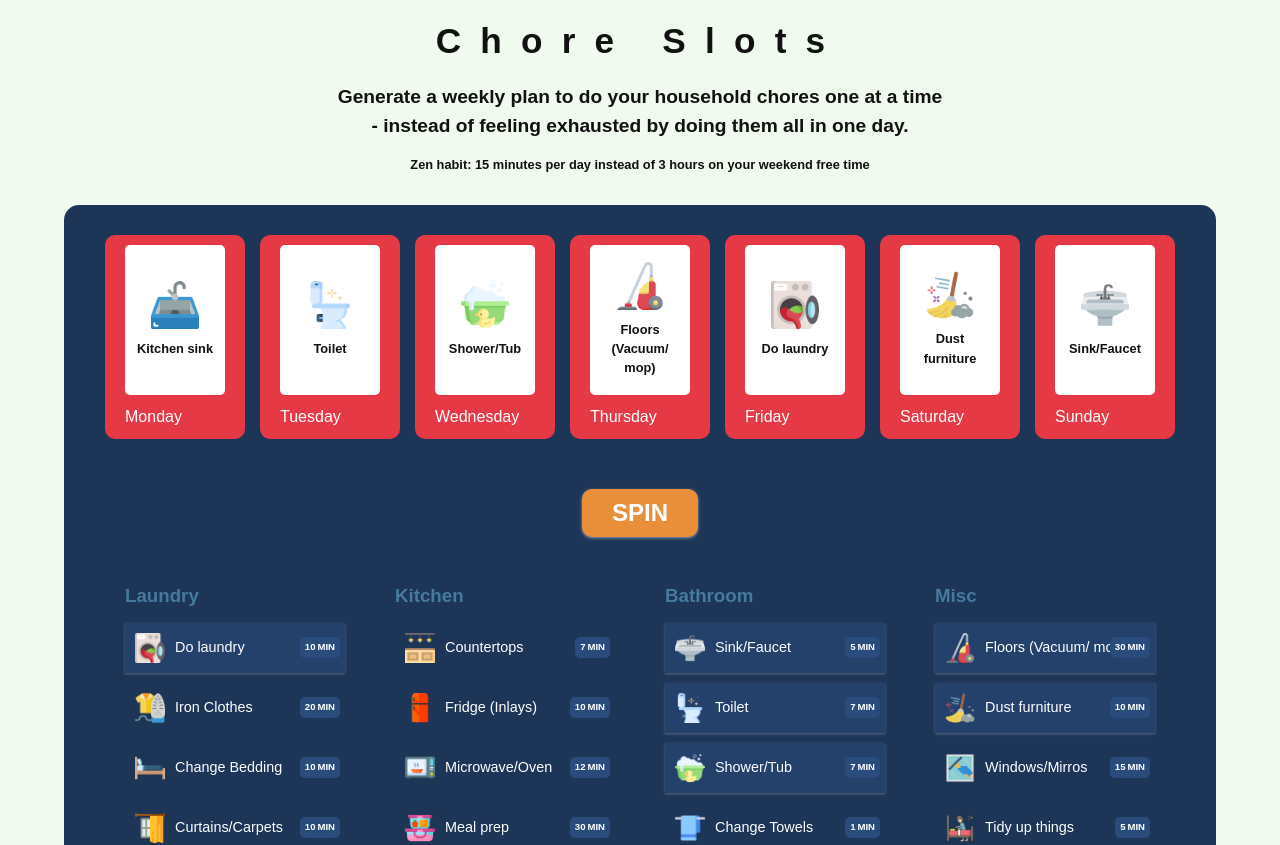
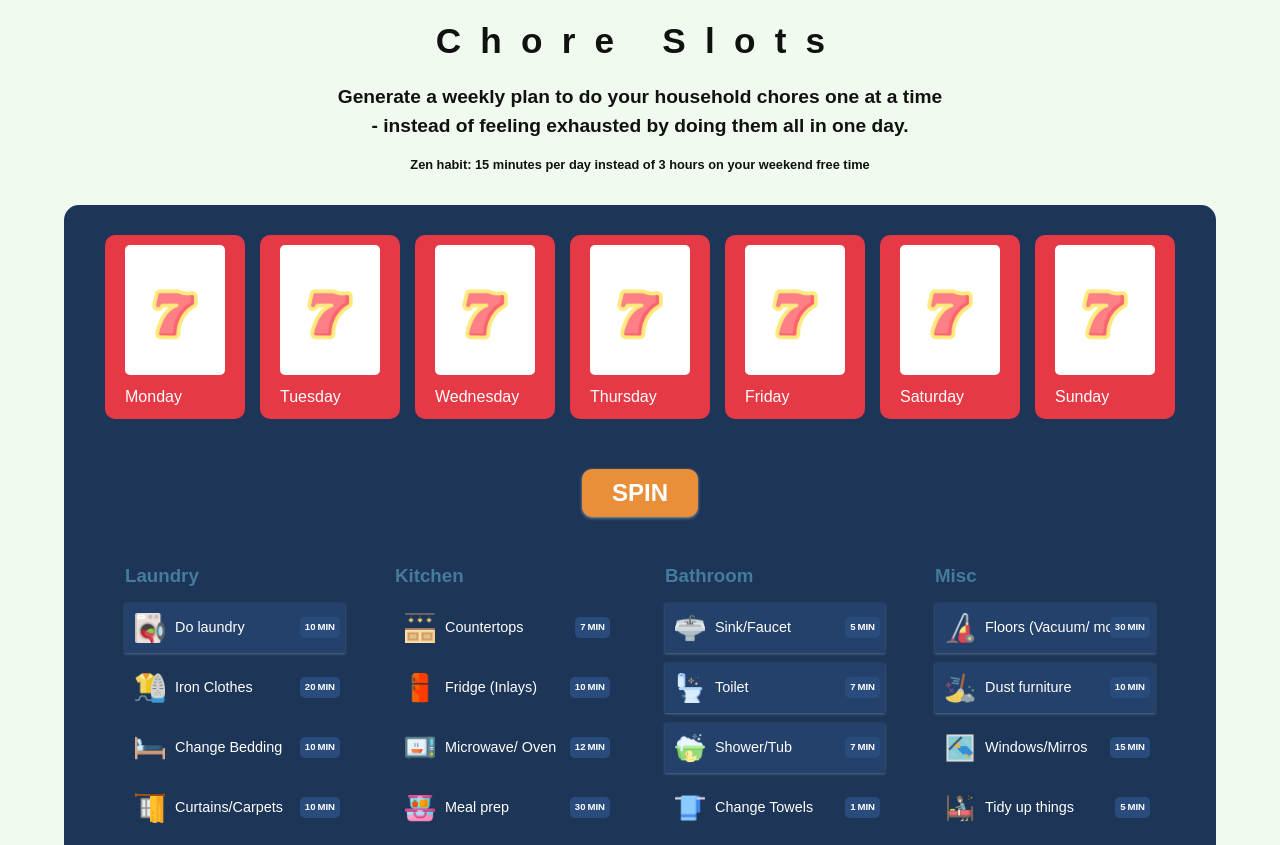
Before and after one commit to nikoisonfire/ChoreSlots, a React (Vite) app: page / in a window 1280 px wide. Shown: the top 845 px of the page. Built offline with nearby package versions, Linux system fonts and the light colour scheme.

Commit message:
made spin work

```diff
--- a/src/Slot.tsx
+++ b/src/Slot.tsx
@@ -1,16 +1,50 @@
 import { Chore } from "./Chore";
 
-const Slot = ({ day, data }: { day: string; data: Chore }) => {
+import seven from "./assets/seven.png";
+import { useEffect, useState } from "react";
+import { replaceImgSrc } from "./util";
+import { shuffle } from "lodash";
+
+const Slot = ({
+  day,
+  data,
+  showDefault,
+  spinning,
+}: {
+  day: string;
+  data: Chore;
+  showDefault: boolean;
+  spinning: boolean;
+}) => {
   const img = new URL(`./assets/chores/${data.icon}`, import.meta.url);
+
+  const defData = shuffle(replaceImgSrc(import.meta.url));
+
+  let classNames = spinning ? "animate" : "";
+
   return (
     <div className="slot">
       <div className="chore">
-        <ul>
-          <li>
-            <img src={img.href} />
-            <span>{data.name}</span>
-          </li>
-        </ul>
+        {showDefault ? (
+          <ul>
+            <li className={classNames}>
+              <img src={seven} className="lucky" />
+            </li>
+            {defData.map((value) => (
+              <li className={classNames}>
+                <img src={value.icon} />
+                <span>{value.name}</span>
+              </li>
+            ))}
+          </ul>
+        ) : (
+          <ul className={showDefault ? "" : "removeTrf"}>
+            <li className={classNames}>
+              <img src={img.href} />
+              <span>{data.name}</span>
+            </li>
+          </ul>
+        )}
       </div>
       <span className="day">{day}</span>
     </div>
--- a/src/Slots.tsx
+++ b/src/Slots.tsx
@@ -4,28 +4,31 @@ import chores from "./chores.json";
 import bedding from "./assets/chores/bedding.png";
 import Slot from "./Slot";
 import { useGlobal } from "./state";
-import { shuffle } from "lodash";
+import { set, shuffle } from "lodash";
+import { useState } from "react";
+import { Chore } from "./Chore";
+import { getAllChores } from "./util";
 
 const Slots = () => {
   const store = useGlobal((state) => state.data);
 
   const pickRandomSelectedChore = () => {
-    const chore_arr = [
-      ...chores.Bathroom,
-      ...chores.Kitchen,
-      ...chores.Laundry,
-      ...chores.Misc,
-    ];
+    const chore_arr = getAllChores();
     const reduced_chores = chore_arr.filter(
+      //@ts-ignore
       (el) => store.checked[el.id] === true
     );
     // const len = reduced_chores.length;
     // const choice = Math.floor(Math.random() * len);
     // return reduced_chores[choice];
-    return shuffle(reduced_chores);
+    let shuff = shuffle(reduced_chores);
+    if (shuff.length > 7) {
+      shuff.length = 7;
+    }
+    return shuff;
   };
 
-  const choices = pickRandomSelectedChore();
+  const [choices, setChoices] = useState(pickRandomSelectedChore());
 
   const daysOfTheWeek = [
     "Monday",
@@ -37,15 +40,32 @@ const Slots = () => {
     "Sunday",
   ];
 
+  const [spinning, setSpinning] = useState(false);
+  const [deff, setDeff] = useState(true);
+
+  const spin = () => {
+    setSpinning(true);
+    setTimeout(() => {
+      setChoices(pickRandomSelectedChore());
+      setDeff(false);
+    }, 3300);
+  };
+
   return (
     <div>
       <div className="slots">
         {choices.map((val, idx) => (
-          <Slot data={val} day={daysOfTheWeek[idx]} key={val.id} />
+          <Slot
+            spinning={spinning}
+            data={val}
+            showDefault={deff}
+            day={daysOfTheWeek[idx]}
+            key={val.id}
+          />
         ))}
       </div>
       <div className="settings">
-        <button type="button" className="spinner">
+        <button type="button" className="spinner" onClick={() => spin()}>
           spin
         </button>
         <Options />
--- a/src/chores.json
+++ b/src/chores.json
@@ -46,7 +46,7 @@
     },
     {
       "id": "microwave",
-      "name": "Microwave/Oven",
+      "name": "Microwave/ Oven",
       "type": "Kitchen",
       "time": 12,
       "icon": "microwave.png"
--- a/src/index.sass
+++ b/src/index.sass
@@ -65,9 +65,10 @@ header
         .chore
             margin-bottom: 10px
             width: 100px
-            height: 150px
+            height: 130px
             padding: 10px
             background: white
+            overflow: hidden
             border-radius: 5px
             display: flex
             justify-content: center
@@ -75,19 +76,57 @@ header
             ul
                 list-style: none
                 padding-left: 0
+                transform: translateY(calc( 50% - 70px))
+                &.removeTrf
+                    transform: none
             li
                 font-size: 0.8rem
                 color: $font
+                margin: 50px 0
                 display: flex
                 justify-content: center
                 flex-wrap: wrap
                 gap: 10px
                 align-items: center
+                &.animate
+                    animation: scrollUp 0.1s 0.5s ease 30, blur 300ms 0.5s forwards, unblur 500ms 3.2s forwards
                 img
                     width: 60%
+                    &.lucky
+                        width: 50px
                 span
                     text-align: center
                     font-weight: 600
+
+@keyframes scrollUp
+  from
+    -webkit-transform: translateY(0)
+            transform: translateY(0)
+  to
+    -webkit-transform: translateY(-100%)
+            transform: translateY(-100%)
+
+@keyframes blur
+    0%
+        filter: blur(0)
+    10%
+        filter: blur(1px)
+    20%
+        filter: blur(2px)
+    40%
+        filter: blur(6px)
+    60%
+        filter: blur(11px)
+    80%
+        filter: blur(15px)
+    100%
+        filter: blur(16px)
+
+@keyframes unblur
+    0%
+        filter: blur(16px)
+    100%
+        filter: blur(0)
 
 .settings
     text-align: center
@@ -180,11 +219,3 @@ footer
     .dark
         background: $dark
         color: white
-
-@keyframes scrollUp
-  from
-    -webkit-transform: translateY(0)
-            transform: translateY(0)
-  to
-    -webkit-transform: translateY(-80%)
-            transform: translateY(-80%)
--- /dev/null
+++ b/src/util.ts
@@ -0,0 +1,22 @@
+import { Chore } from "./Chore";
+import chores from "./chores.json";
+
+export const getAllChores = () => {
+  return [
+    ...chores.Bathroom,
+    ...chores.Kitchen,
+    ...chores.Laundry,
+    ...chores.Misc,
+  ];
+};
+export const replaceImgSrc = (metaUrl: string) => {
+  const chores = getAllChores();
+
+  return chores.map((value) => {
+    const img = new URL(`./assets/chores/${value.icon}`, metaUrl);
+    return {
+      ...value,
+      icon: img.href,
+    };
+  });
+};
```
Also changed, not shown: src/assets/seven.png (added).
